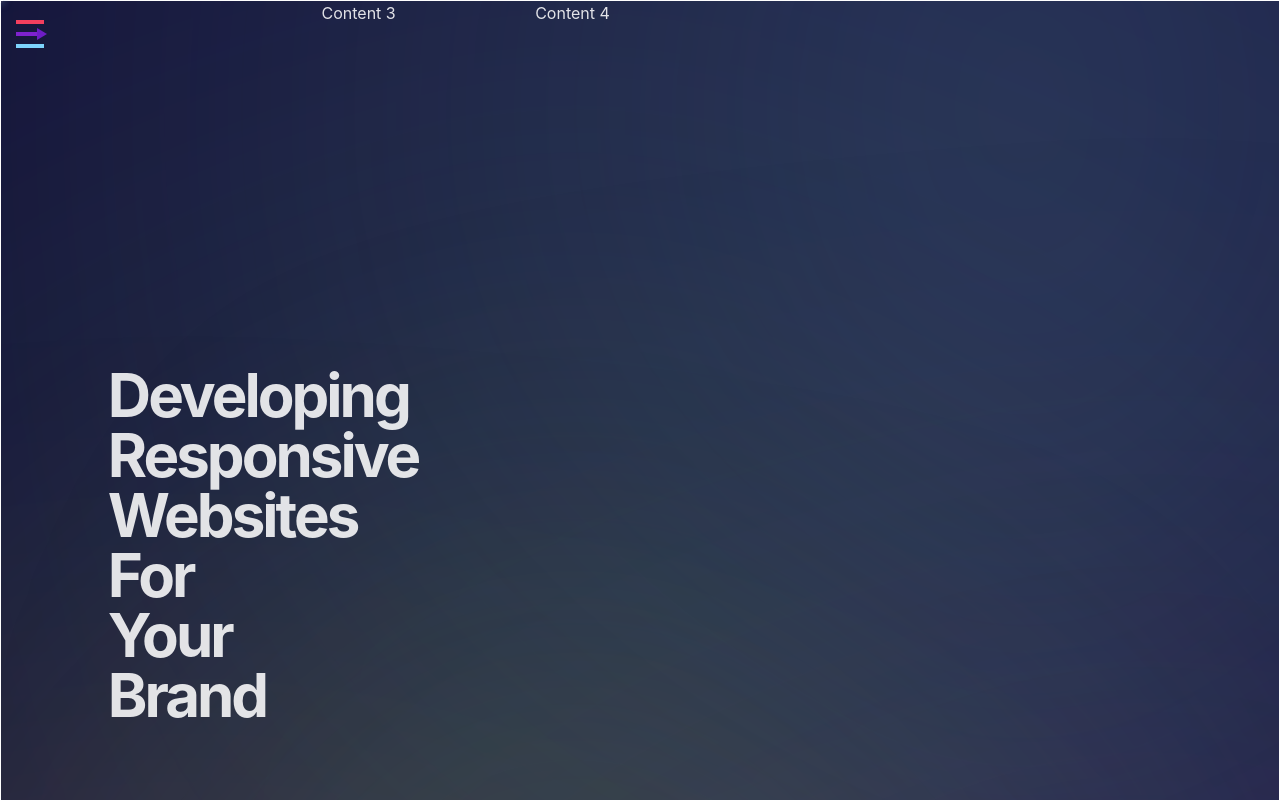
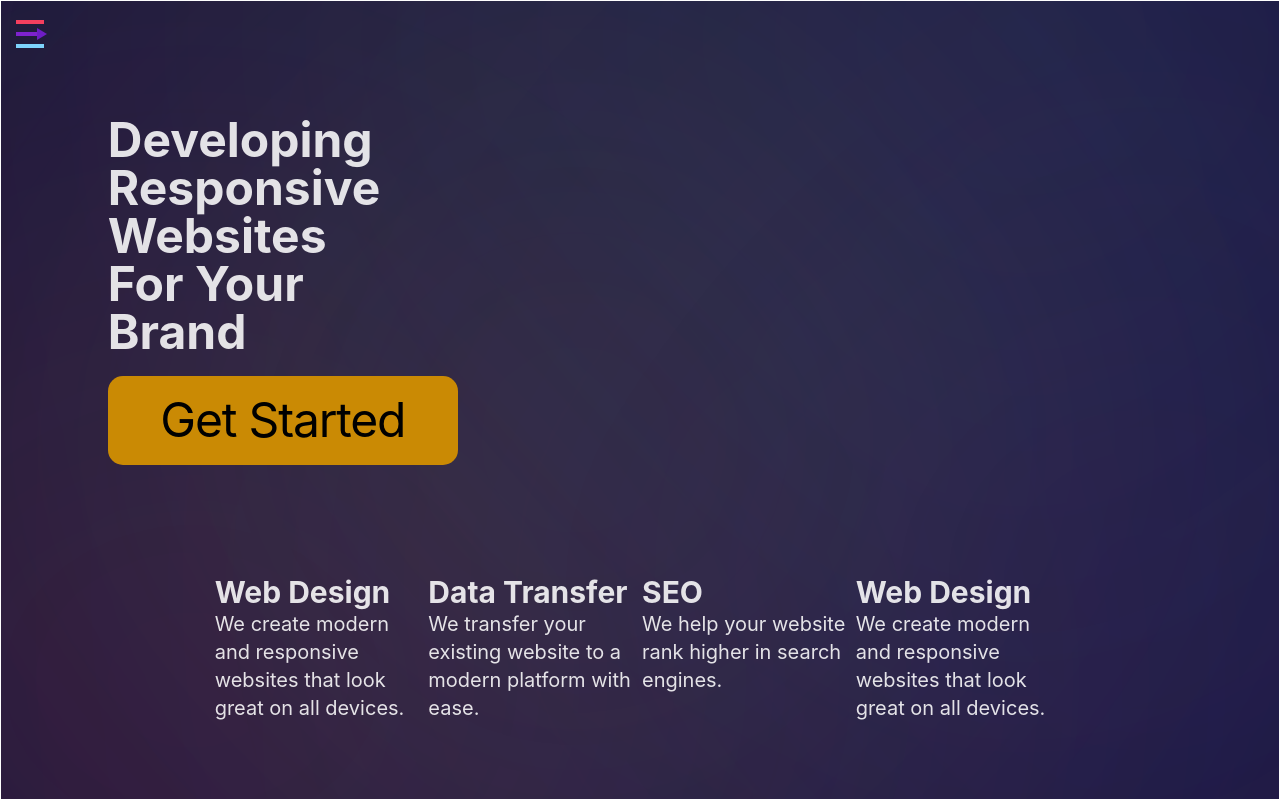
Before and after one commit to infinitepixel-dev/InfinitePixel-Main, a React (Vite) app: page / in a window 1280 px wide. Shown: the top 800 px of the page. Built offline with nearby package versions, Linux system fonts and the light colour scheme.

Commit message:
Optimize custom cursor component and remove unused CSS file

```diff
--- a/src/App.jsx
+++ b/src/App.jsx
@@ -19,7 +19,7 @@ function App() {
     <>
       {/*SECTION Effect Components - BEGIN */}
       {/*NOTE Displays a custom mouse cursor for desktop/mobile */}
-      <DynamicComponentLoader componentName="CustomCursor" />
+
       {/*!SECTION Effect Components - BEGIN */}
 
       {/*SECTION Splashpage - BEGIN */}
--- a/src/components/effects/customCursor.css
+++ /dev/null
@@ -1,60 +0,0 @@
-/* Custom Mouse Animation */
-.custom-cursor {
-  width: 5px;
-  height: 5px;
-  /* border: 2px solid white; */
-  border-radius: 50%;
-  position: absolute;
-  pointer-events: none;
-  transform: translate(-50%, -50%);
-  z-index: 9999;
-  box-shadow: 0 0 8px rgba(255, 255, 255, 0.7);
-}
-
-/* Set the outglow to 100px */
-.custom-cursor::before {
-  content: "";
-  display: block;
-  width: 5px;
-  height: 5px;
-  background-color: #ffffff10;
-  top: 50%;
-  left: 50%;
-  border-radius: 50%;
-  position: absolute;
-  pointer-events: none;
-  transform: translate(-50%, -50%);
-  z-index: 9999;
-  box-shadow: 0px 0 8px #0054888c;
-}
-
-/* Adding a small dot in the center */
-.custom-cursor::after {
-  content: "";
-  display: block;
-  width: 2px; /* Size of the center dot */
-  height: 2px; /* Size of the center dot */
-  background-color: rgb(255, 255, 255); /* Color of the center dot */
-  border-radius: 50%;
-  position: absolute;
-  top: 50%;
-  left: 50%;
-  transform: translate(-50%, -50%);
-  z-index: 9999;
-}
-
-.pixel {
-  width: 4px;
-  height: 4px;
-  position: absolute;
-  pointer-events: none;
-  border-radius: 50%;
-  transform: translate(-50%, -50%);
-  transition: background-color 0.3s;
-}
-@media (max-width: 480px) {
-  .custom-cursor {
-    display: none;
-    border: none;
-  }
-}
--- a/src/components/effects/customCursor.jsx
+++ b/src/components/effects/customCursor.jsx
@@ -1,12 +1,14 @@
 import { useEffect, useRef } from "react";
-import "./customCursor.css";
+import PropTypes from "prop-types";
 
-const CustomCursor = () => {
+const CustomCursor = ({ fade }) => {
   const cursorRef = useRef(null);
   const pixels = useRef([]);
   const availablePixels = useRef([]);
 
   useEffect(() => {
+    // if fade is true do not continue the useEffect
+
     const colors = [
       "#7bc950",
       "#2d2b75",
@@ -80,17 +82,23 @@ const CustomCursor = () => {
       }
     };
 
+    const pixelsToRemove = pixels.current.slice(); // Copy the value of pixels.current to a new variable
+
     document.addEventListener("mousemove", animateCursor);
     document.addEventListener("touchmove", animateCursor);
 
     return () => {
       document.removeEventListener("mousemove", animateCursor);
       document.removeEventListener("touchmove", animateCursor);
-      pixels.current.forEach((pixel) => pixel.remove()); // Cleanup pixels
+      pixelsToRemove.forEach((pixel) => pixel.remove()); // Use the new variable in the cleanup function
     };
   }, []);
 
-  return <div className="custom-cursor" ref={cursorRef}></div>;
+  return <>{fade ? <></> : <div ref={cursorRef} className="cursor"></div>}</>;
+};
+
+CustomCursor.propTypes = {
+  fade: PropTypes.bool,
 };
 
 export default CustomCursor;
--- a/src/components/pages/heroPage.jsx
+++ b/src/components/pages/heroPage.jsx
@@ -1,14 +1,41 @@
 // Hero - Page 1
+import { useState } from "react";
 import "./heroPage.css";
 
+import DynamicComponentLoader from "../../dynamicComponentLoader";
+
 function HeroPage() {
+  const [inHeroPage, setinHeroPage] = useState(false);
+
+  //wait for the page to load
+  setTimeout(() => {
+    let hero = document.getElementById("heroPageElement");
+
+    // //add mouses hover edvent listener to heroPageElement
+    hero.addEventListener("mouseover", () => {
+      // console.log("mouse over hero page");
+      setinHeroPage(false);
+    });
+
+    //if the mouse leaves the heroPageElement, set inHeroPage to false
+    hero.addEventListener("mouseleave", () => {
+      // console.log("mouse left hero page");
+      //allow the opacity of the custom cursor to fade out
+
+      setinHeroPage(true);
+    });
+  }, 1000);
+
   const backGroundBlurAmount = 400;
   const backGroundBorderRadius = 50;
 
   return (
-    <div className="relative col-span-12 row-start-2 overflow-hidden  md:col-span-4 md:col-start-2 lg:col-end-4">
+    <div className="relative col-span-12 row-start-2 overflow-hidden md:col-span-4 md:col-start-2 lg:col-end-4">
       {/*NOTE Background Colors */}
 
+      <DynamicComponentLoader componentName="CustomCursor" fade={inHeroPage} />
+
+      {/* only allow the custom cursor component to work inside of heroPage */}
       {/* rose */}
       <div
         className="absolute col-start-1 row-start-6 bg-color1"
@@ -22,7 +49,6 @@ function HeroPage() {
           zIndex: "-1",
         }}
       ></div>
-
       {/* lime */}
       <div
         className="absolute col-start-2 row-start-3 bg-color2"
@@ -62,19 +88,23 @@ function HeroPage() {
           zIndex: "-1",
         }}
       ></div>
-
       {/* Sub-grid for Page 1 */}
-      <div className="z-10 grid h-full grid-cols-12 grid-rows-6 gap-1 overflow-auto column">
+      <div
+        id="heroPageElement"
+        className="z-10 grid w-full h-screen grid-cols-12 gap-1 overflow-auto grid-rows-7 column"
+      >
         {/* Add your rows and columns inside the sub-grid */}
 
-        <div className="col-span-4 col-start-2 col-end-4 row-start-2">
-          <h2 className="text-4xl font-bold leading-tight tracking-tighter md:text-6xl">
-            Developing Responsive Websites For Your Brand
-          </h2>
-        </div>
-        <div className="content-center col-span-3 col-start-2 row-span-1 row-start-3 mt-14">
+        <div className="col-span-6 col-start-2 col-end-5 row-start-2 row-end-4">
+          <div className="text-4xl font-bold leading-normal tracking-normal md:text-5xl">
+            Developing Responsive Websites <br></br>
+            <span className="text-4xl leading-7 md:text-5xl">
+              For Your Brand
+            </span>
+          </div>
+
           <button
-            className="text-5xl leading-none tracking-tight text-center duration-700 bg-yellow-600 md:text-2x1 hover:bg-yellow-500"
+            className="mt-5 text-5xl leading-normal tracking-tight text-center duration-700 bg-yellow-600 md:text-2x1 hover:bg-yellow-500"
             style={{
               position: "absolute",
               width: "350px",
@@ -88,8 +118,52 @@ function HeroPage() {
             Get Started
           </button>
         </div>
-        <div className="col-span-2 row-span-2">Content 3</div>
-        <div className="col-span-4 row-span-2">Content 4</div>
+
+        {/* section for Web Design, Data Transfer, SEO, and Web Design */}
+        <div className="grid col-span-8 col-start-3 row-span-2 row-start-6 grid-cols-subgrid">
+          {/* Web Design */}
+          <div className="col-span-2 row-span-2">
+            <div className="text-2xl font-bold leading-normal tracking-normal md:text-3xl">
+              Web Design
+            </div>
+            <div className="text-xl leading-7">
+              We create modern and responsive websites that look great on all
+              devices.
+            </div>
+          </div>
+
+          {/* Data Transfer */}
+          <div className="col-span-2 row-span-2">
+            <div className="text-2xl font-bold leading-normal tracking-normal md:text-3xl">
+              Data Transfer
+            </div>
+            <div className="text-xl leading-7">
+              We transfer your existing website to a modern platform with ease.
+            </div>
+          </div>
+
+          {/* SEO */}
+          <div className="col-span-2 row-span-2">
+            <div className="text-2xl font-bold leading-normal tracking-normal md:text-3xl">
+              SEO
+            </div>
+            <div className="text-xl leading-7">
+              We help your website rank higher in search engines.
+            </div>
+          </div>
+
+          {/* Web Design */}
+          <div className="col-span-2 row-span-2">
+            <div className="text-2xl font-bold leading-normal tracking-normal md:text-3xl">
+              Web Design
+            </div>
+            <div className="text-xl leading-7">
+              We create modern and responsive websites that look great on all
+              devices.
+            </div>
+          </div>
+          {/* end of grid */}
+        </div>
       </div>
     </div>
   );
```
